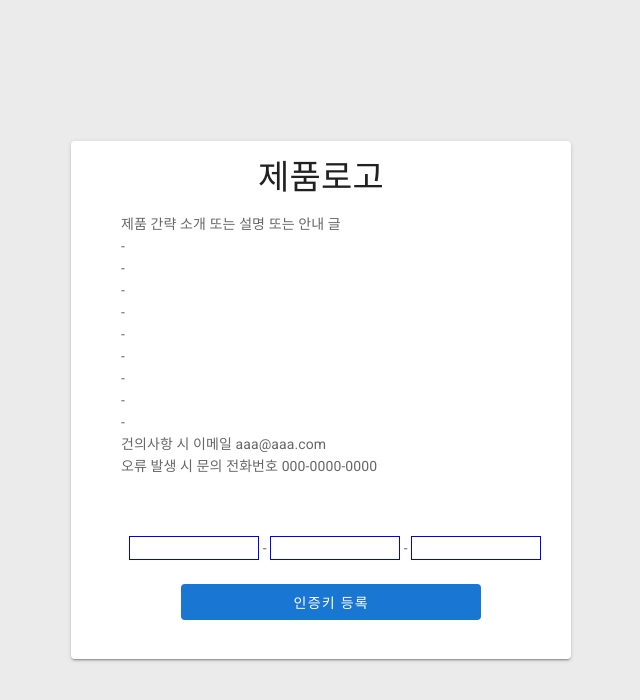
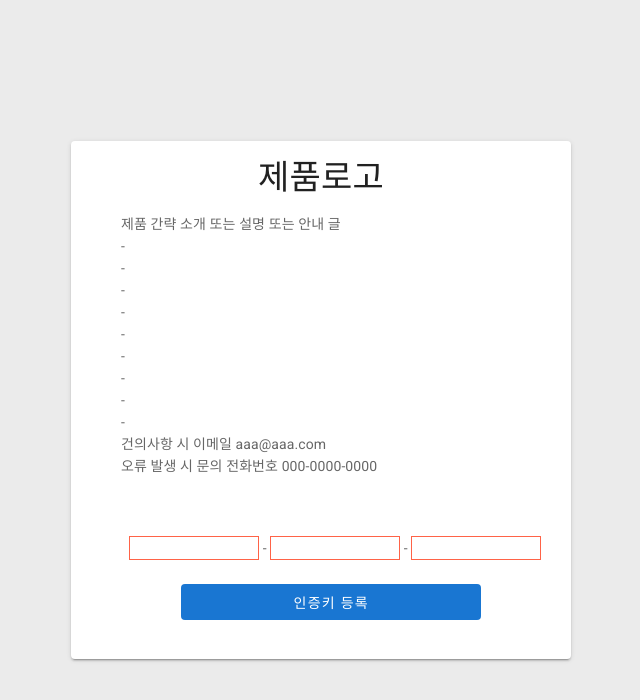
Before and after one commit to AnJunghee/HACS, a Vue app: page /lisence_regist in a window 1280 px wide. Shown: the top 700 px of the page, without its empty margins (319-959 px from the left). Built offline with nearby package versions, Linux system fonts and the light colour scheme.

Commit message:
[MOD] Bitbucket 고치기

```diff
--- a/package.json
+++ b/package.json
@@ -20,7 +20,7 @@
     "@vue/cli-plugin-router": "^4.5.9",
     "@vue/cli-plugin-vuex": "^4.5.9",
     "@vue/cli-service": "~4.5.0",
-    "axios": "^0.18.0",
+    "axios": "^0.21.1",
     "babel-eslint": "^10.1.0",
     "eslint": "^6.7.2",
     "eslint-plugin-vue": "^6.2.2",
--- a/src/views/login/LisenceRegist.vue
+++ b/src/views/login/LisenceRegist.vue
@@ -70,7 +70,7 @@ export default {
   margin-bottom: 5%;
 }
 input {
-  border: blue 1px solid;
+  border: tomato 1px solid;
   width: 130px;
 }
 .registNum {
```
Also changed, not shown: 1 other file (tests, documents, lock files or other folders).
